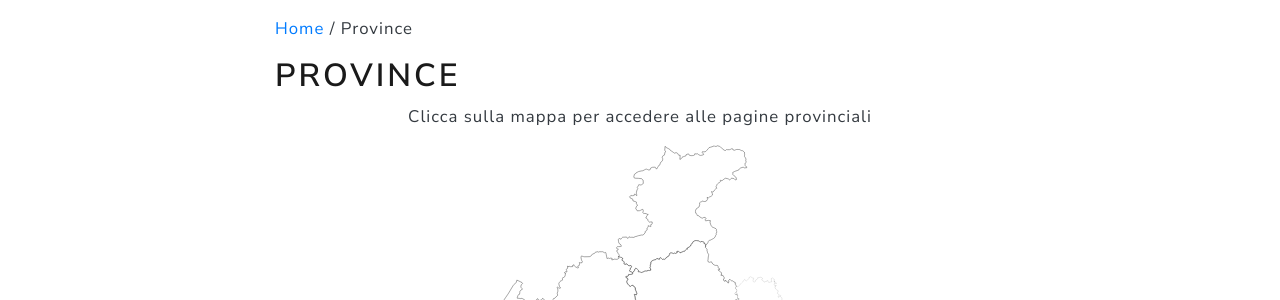
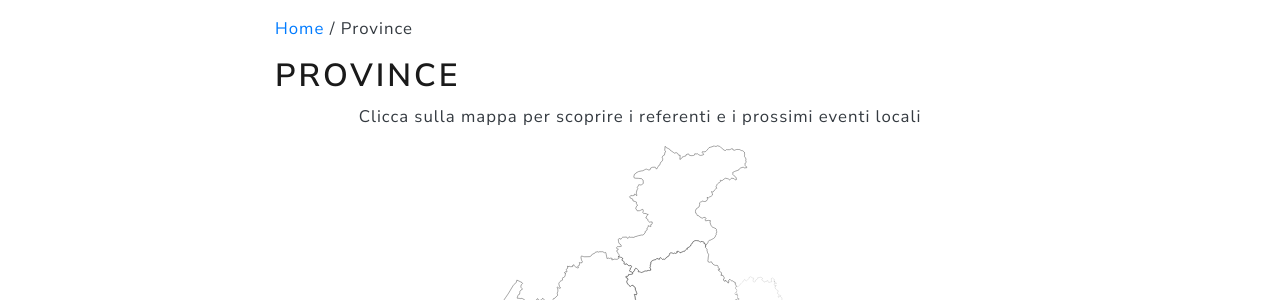
Before and after one commit to venetochevogliamo/venetochevogliamo.it, a Jekyll site: the page built from _pages/province.md, in a window 1280 px wide. Shown: the part 380-680 px from the top of the page. Built offline with Jekyll 4.4.1, drawn with Linux system fonts in a browser that asks for light colours; nearby versions of some CDN libraries; library files that are not in the unit come from our copies; comment, search, counter and statistics services are not loaded.

Commit message:
Nuova label per selezione provincia

```diff
--- a/_includes/province/menu-dropdown.html
+++ b/_includes/province/menu-dropdown.html
@@ -1,5 +1,5 @@
 <div class="form-group">
-  <label for="menu-provincia">Seleziona una Provincia</label>
+  <label for="menu-provincia">Seleziona la tua provincia per scoprire i referenti e i prossimi eventi locali</label>
 <select
   class="form-control"
   id="menu-province"
--- a/_pages/province.md
+++ b/_pages/province.md
@@ -5,7 +5,7 @@
 title: "Province"
 ---
 <p class="text-center">
-    Clicca sulla mappa per accedere alle pagine provinciali
+    Clicca sulla mappa per scoprire i referenti e i prossimi eventi locali
 </p>
 
 {% include province/menu-map.html %}
```
